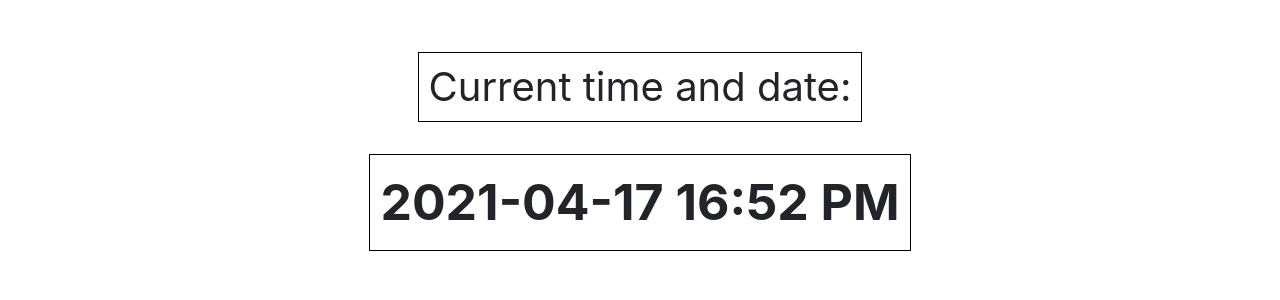
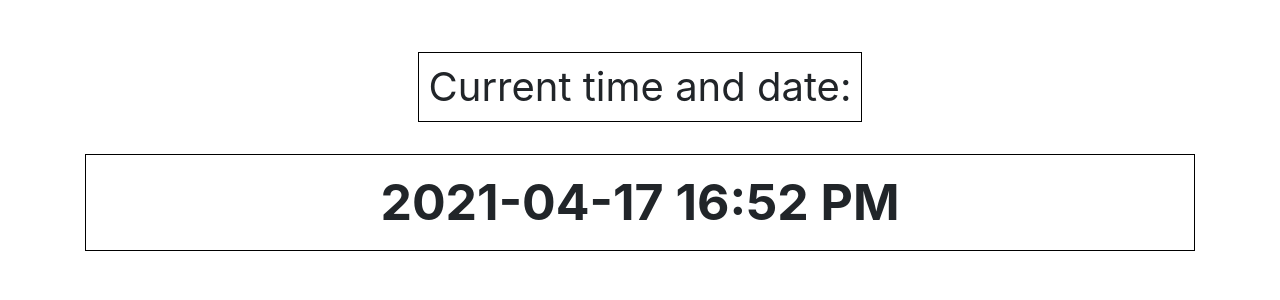
Before and after one commit to JasonVolkoff/Time_Display, a Django app: page / in a window 1280 px wide. Shown: the top 300 px of the page. Run offline with Django 3.2, Linux system fonts and the light colour scheme; some libraries are stand-ins or nearby versions.

```diff
--- a/time_display_project/time_display_app/static/css/style.css
+++ b/time_display_project/time_display_app/static/css/style.css
@@ -9,13 +9,10 @@
 }
 #timeBox {
     display: inline-block;
-    min-width: 50px;
+    width: 100%;
     border: 1px solid #000;
     text-align: center;
     padding: 10px;
     font-size: 50px;
     font-weight: bold;
 }
-time {
-    display: inline-block !important;
-}
```
